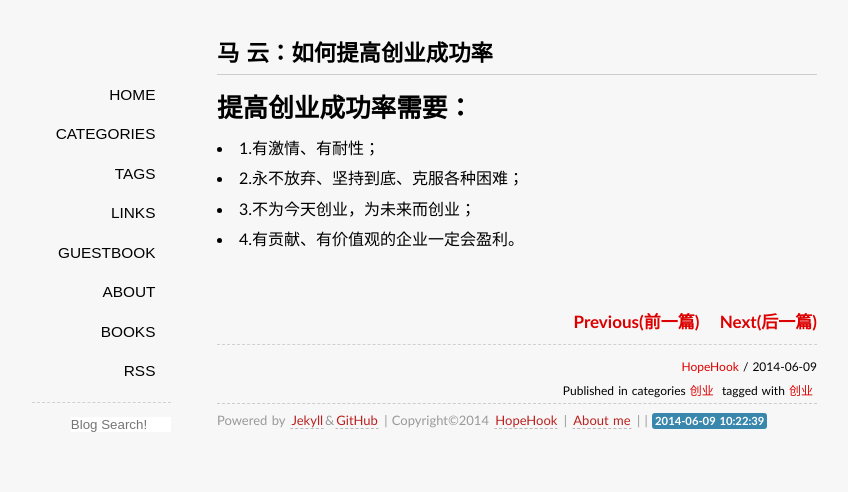
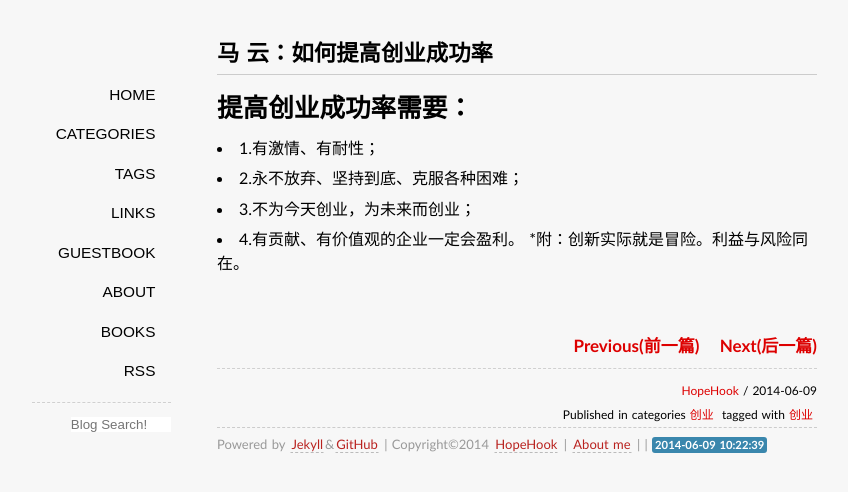
Before and after one commit to hopehook/HopeHook.com, a Jekyll site: the page built from _posts/2014-06-09-mayun.md, in a window 1280 px wide. Shown: the top 492 px of the page, without its empty margins (123-971 px from the left). Built offline with Jekyll 4.4.1, drawn with Linux system fonts in a browser that asks for light colours; some web fonts are replaced; Markdown is read by kramdown in place of the engine named in the settings; comment, search, counter and statistics services are not loaded.

Commit message:
Update 2014-06-09-mayun.md

```diff
--- a/_posts/2014-06-09-mayun.md
+++ b/_posts/2014-06-09-mayun.md
@@ -12,3 +12,4 @@ tags: 创业
 * 2.永不放弃、坚持到底、克服各种困难；
 * 3.不为今天创业，为未来而创业；
 * 4.有贡献、有价值观的企业一定会盈利。
+*附：创新实际就是冒险。利益与风险同在。
```
